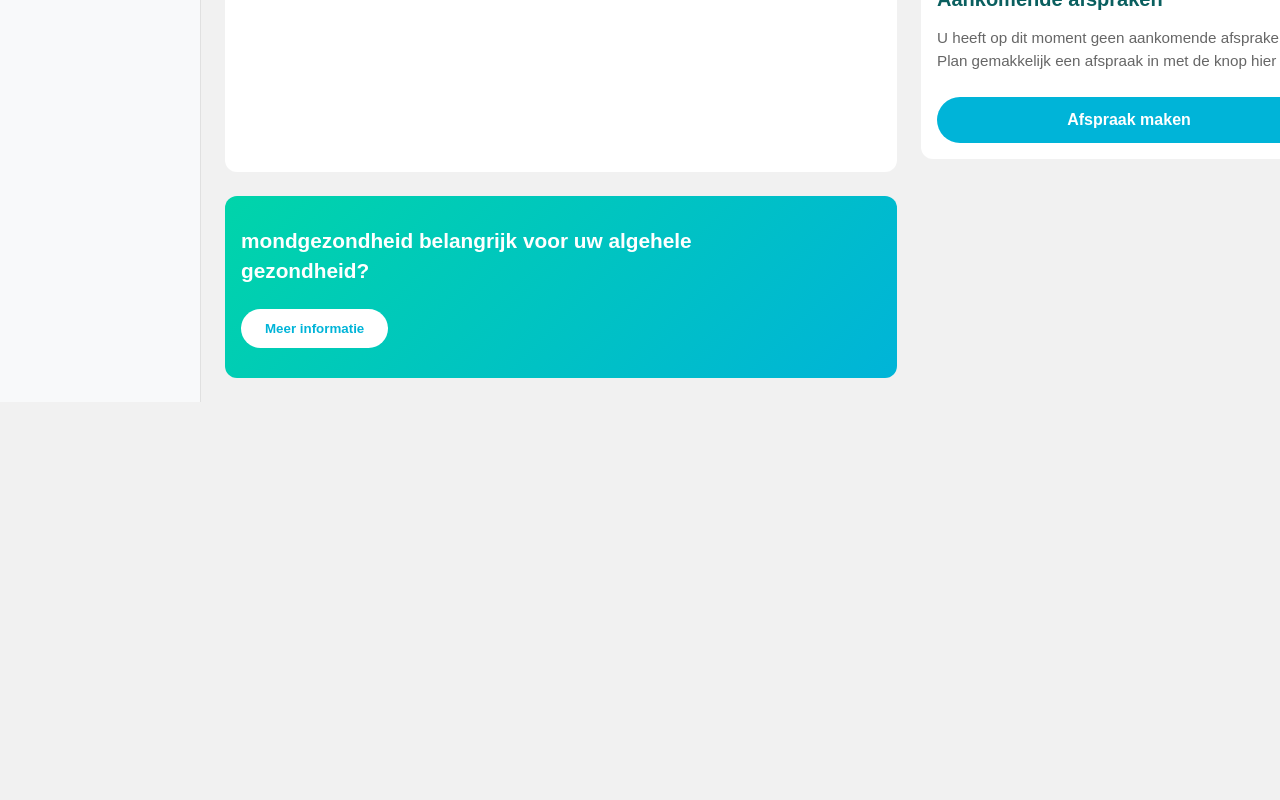
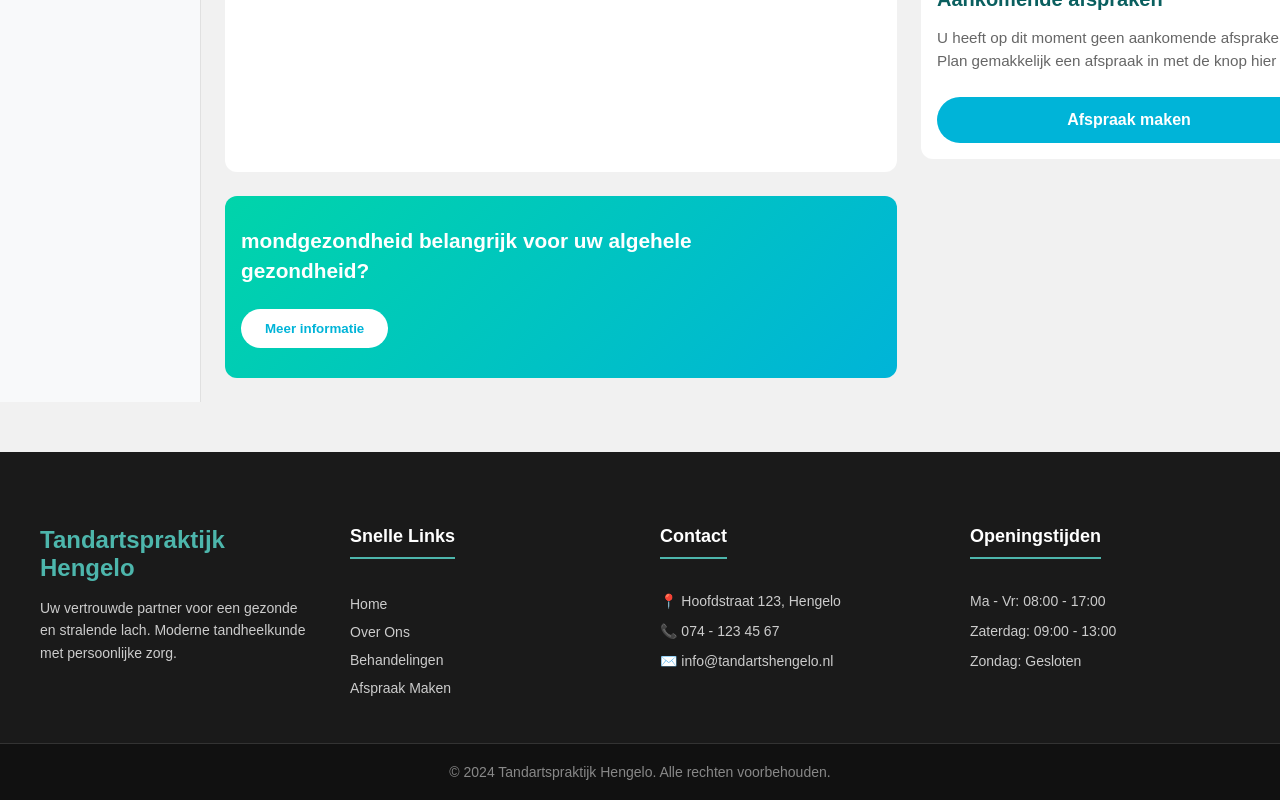
Before and after one commit to S1mpleDimplee/tandartspraktijk, a React (Create React App) app: page /dashboard in a window 1280 px wide. Shown: the part 436-1236 px from the top of the page. Before the commit the page ends 838 px from the top, so only its background shows below. Built offline with nearby package versions, Linux system fonts and the light colour scheme.

Commit message:
Add Footer component and styles; integrate into main App layout

```diff
--- a/src/App.js
+++ b/src/App.js
@@ -13,6 +13,7 @@ import NavbarDashboard from "./Navbars/Navbars/NavbarPanel/NavbarDashboard";
 import SidebarPatiënt from "./Navbars/Sidebars/SidebarPatient/SidebarPatient";
 import DashboardPatient from "./DashboardPatient/Dashboard/DashboardPatient";
 import Home from "./MainPages/Home/Home";
+import Footer from "./Footer/Footer";
 
 // Inner component that uses useLocation
 function AppContent() {
@@ -42,7 +43,12 @@ function AppContent() {
             <Route path="/dashboard" element={<DashboardPatient />} />
           </Routes>
         </main>
+
+
       </div>
+      <footer className="footer">
+        <Footer />
+      </footer>
     </div>
   );
 }
--- a/src/Footer/Footer.css
+++ b/src/Footer/Footer.css
@@ -1,5 +1,3 @@
-/* Footer.css */
-
 .footer {
   background-color: #1a1a1a;
   color: white;
@@ -8,7 +6,6 @@
 
 .footer-content {
   display: flex;
-  justify-content: space-between;
   flex-wrap: wrap;
   max-width: 1200px;
   margin: 0 auto;
```
Also changed, not shown: src/Footer/Footer.js (line endings or trailing spaces).
